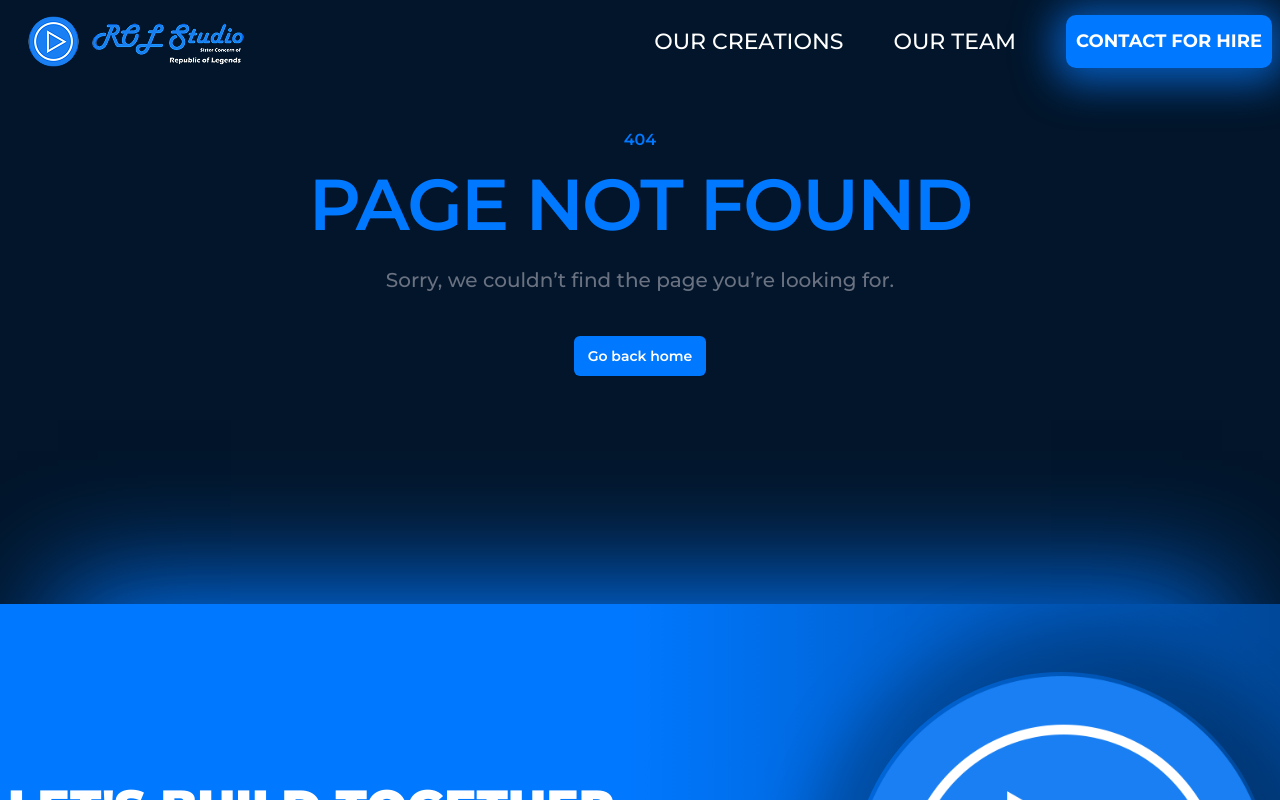
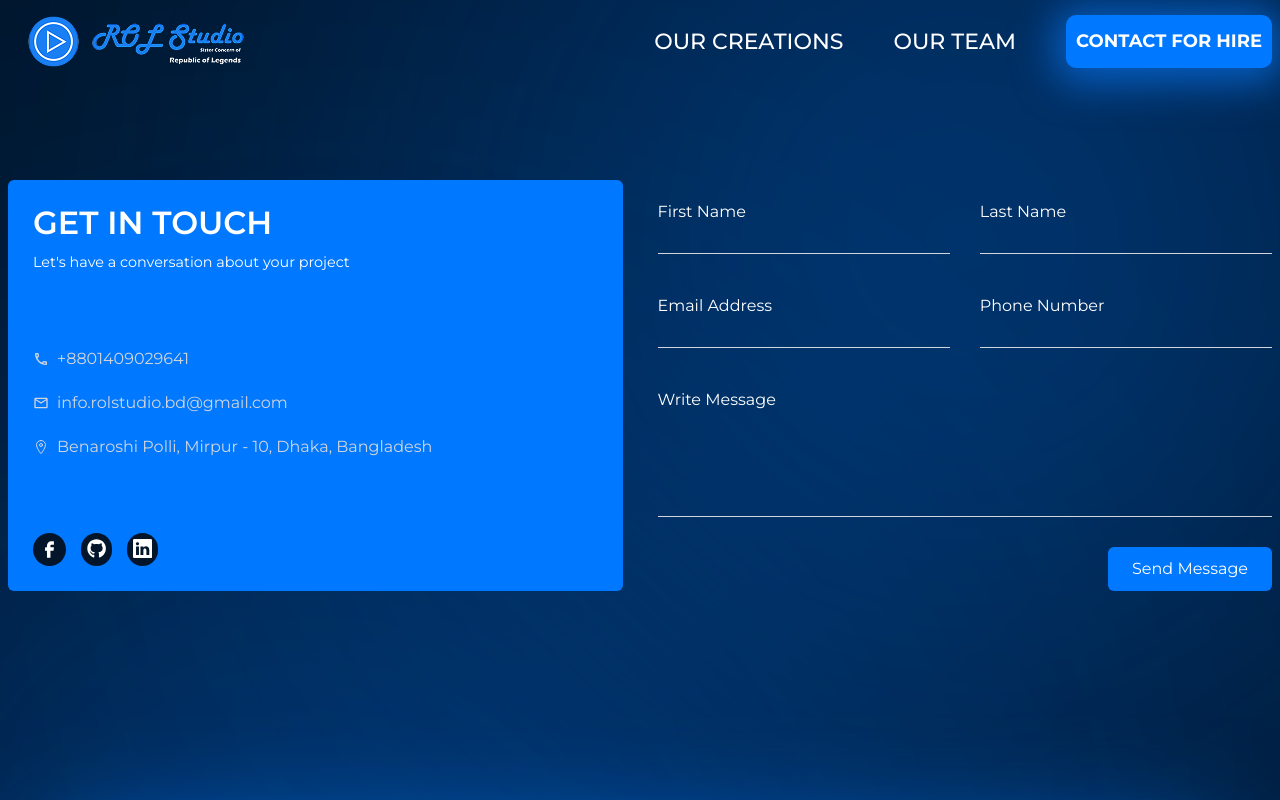
Before and after one commit to rameem2003/rol-studio-bangladesh, a Next.js app: page /contact in a window 1280 px wide. Before the commit this address had no page. Shown: the top 800 px of the page. Built offline with nearby package versions, Linux system fonts and the light colour scheme.

Commit message:
contact page, navigation update

```diff
--- /dev/null
+++ b/src/app/contact/page.jsx
@@ -0,0 +1,126 @@
+import React from "react";
+import Container from "@/components/resuseable/Container";
+// react icons
+import { MdOutlineCall, MdOutlineEmail } from "react-icons/md";
+import { IoLocationOutline } from "react-icons/io5";
+import { CgFacebook } from "react-icons/cg";
+import { BsInstagram, BsLinkedin, BsTwitter } from "react-icons/bs";
+import { FaGithub } from "react-icons/fa6";
+
+const page = () => {
+  return (
+    <main className=" py-[80px] xl:py-[180px]">
+      <Container>
+        <section className="w-full grid grid-cols-1 md:grid-cols-2 gap-[35px] boxShadow rounded-xl relative">
+          <div className="w-[300px] h-[300px] md:w-[622px] md:h-[662px] max-w-[662px] rounded-full bg-[#0078FF] blur-[320px] top-[450px] left-0 absolute z-[-1]"></div>
+          <div className="w-[300px] h-[300px] md:w-[622px] md:h-[662px] max-w-[662px] rounded-full bg-[#0078FF] blur-[320px] bottom-5  right-0 absolute z-[-1]"></div>
+          <aside className="w-full bg-[#0078FF] flex flex-col justify-between p-[25px] rounded-md">
+            <div>
+              <h1 className="text-[2rem] font-[600] leading-[35px] text-white">
+                GET IN TOUCH
+              </h1>
+              <p className="text-[0.9rem] mt-3 mb-8 text-white">
+                Let's have a conversation about your project
+              </p>
+            </div>
+
+            <div className="flex flex-col gap-[20px] text-gray-300">
+              <p className="flex items-center gap-[8px]">
+                <MdOutlineCall />
+                +8801409029641
+              </p>
+              <p className="flex items-center break-all gap-[8px]">
+                <MdOutlineEmail />
+                info.rolstudio.bd@gmail.com
+              </p>
+              <p className="flex items-center gap-[8px]">
+                <IoLocationOutline />
+                Benaroshi Polli, Mirpur - 10, Dhaka, Bangladesh
+              </p>
+            </div>
+
+            <div className="flex gap-[15px] flex-wrap text-black mt-8">
+              <a
+                href="https://www.facebook.com/rolstudiobangladesh"
+                target="_blank"
+                className="text-[1.3rem] p-1.5 cursor-pointer rounded-full bg-background text-white hover:bg-white hover:text-background transition-all duration-300  boxShadow"
+              >
+                <CgFacebook />
+              </a>
+
+              <a
+                href="https://github.com/rameem2003"
+                target="_blank"
+                className="text-[1.2rem] p-1.5 cursor-pointer rounded-full bg-background text-white hover:bg-white hover:text-background transition-all duration-300  boxShadow"
+              >
+                <FaGithub />
+              </a>
+              <a
+                href="https://www.linkedin.com/in/mahmood-hassan-rameem"
+                target="_blank"
+                className="text-[1.2rem] p-1.5 cursor-pointer rounded-full  bg-background text-white hover:bg-white hover:text-background transition-all duration-300 boxShadow"
+              >
+                <BsLinkedin />
+              </a>
+            </div>
+          </aside>
+
+          {/* form area */}
+          <form className="pt-[20px]">
+            <div className="flex flex-col sm:flex-row items-center gap-[30px]">
+              <div className="flex flex-col gap-[5px] w-full sm:w-[50%]">
+                <label className="text-[1rem] text-white">First Name</label>
+                <input
+                  type="text"
+                  className="peer border-gray-300 border-b outline-none focus:border-[#3B9DF8] w-full text-gray-400 transition-colors duration-300"
+                />
+              </div>
+
+              <div className="flex flex-col gap-[5px] w-full sm:w-[50%]">
+                <label className="text-[1rem] text-white">Last Name</label>
+                <input
+                  type="text"
+                  className="peer border-gray-300 border-b outline-none focus:border-[#3B9DF8] w-full text-gray-400 transition-colors duration-300"
+                />
+              </div>
+            </div>
+
+            <div className="flex flex-col sm:flex-row items-center gap-[30px] mt-10">
+              <div className="flex flex-col gap-[5px] w-full sm:w-[50%]">
+                <label className="text-[1rem] text-white">Email Address</label>
+                <input
+                  type="email"
+                  className="peer border-gray-300 border-b outline-none focus:border-[#3B9DF8] w-full text-gray-400 transition-colors duration-300"
+                />
+              </div>
+
+              <div className="flex flex-col gap-[5px] w-full sm:w-[50%]">
+                <label className="text-[1rem] text-white">Phone Number</label>
+                <input
+                  type="number"
+                  className="peer border-gray-300 border-b outline-none focus:border-[#3B9DF8] w-full text-gray-400 transition-colors duration-300"
+                />
+              </div>
+            </div>
+
+            <div className="flex flex-col gap-[5px] w-full mt-10">
+              <label className="text-[1rem] text-white">Write Message</label>
+              <textarea className="peer min-h-[100px] border-gray-300 border-b resize-none outline-none w-full text-gray-400 transition-colors focus:border-[#3B9DF8] duration-300"></textarea>
+            </div>
+
+            <div className="w-full flex items-center sm:items-end justify-center sm:justify-end mt-5">
+              <button
+                type="submit"
+                className="dark:border-slate-700 py-2.5 px-6 bg-[#0078FF] cursor-pointer text-white rounded-md text-[1rem] mt-[10px] w-max"
+              >
+                Send Message
+              </button>
+            </div>
+          </form>
+        </section>
+      </Container>
+    </main>
+  );
+};
+
+export default page;
--- a/src/assets/data/teams.js
+++ b/src/assets/data/teams.js
@@ -6,31 +6,31 @@ export const teams = [
     role: "Full Stack Developer, Founder & CEO",
   },
   {
-    id: 1,
+    id: 2,
     name: "MD. Rakibul Islam",
     image: "/rakib.jpg",
     role: "Full Stack Developer",
   },
   {
-    id: 2,
+    id: 3,
     name: "Fahmida Yeasmin",
     image: "/fahmida.jpg",
     role: "Frontend Developer",
   },
   {
-    id: 3,
+    id: 4,
     name: "Likhon Ahmed",
     image: "/likhon.jpg",
     role: "SEO Specialist & Strategic Advisor",
   },
   {
-    id: 4,
+    id: 5,
     name: "Aysha Siddiqa",
     image: "/ayesha.jpg",
     role: "UI/UX Designer",
   },
   {
-    id: 5,
+    id: 6,
     name: "Ashikur Rahman",
     image: "/ashik.jpg",
     role: "UI/UX Designer",
--- a/src/components/common/BottomBanner.jsx
+++ b/src/components/common/BottomBanner.jsx
@@ -20,7 +20,7 @@ const BottomBanner = () => {
             </p>
 
             <Link
-              href={""}
+              href="/contact"
               className=" mt-10 py-2 2xl:py-[17px] px-3 2xl:px-[22px] inline-flex items-center justify-center gap-4 font-bold text-base md:text-lg xl:text-[25px] 2xl:text-[30px] text-white rounded-[10px] bg-background"
             >
               Get in touch <FaArrowRightLong />{" "}
--- a/src/components/common/Navigation.jsx
+++ b/src/components/common/Navigation.jsx
@@ -8,6 +8,7 @@ import { CgMenuRight } from "react-icons/cg";
 
 const Navigation = () => {
   const [scrolled, setScrolled] = useState(false);
+  const [menuToggle, setMenuToggle] = useState(false);
   const handleScroll = () => {
     const offset = window.scrollY;
     // console.log(offset);
@@ -39,7 +40,7 @@ const Navigation = () => {
               src="/logo.png"
               alt="logo"
               className=" w-[60%] md:w-full"
-              width={200}
+              width={250}
               height={100}
             />
           </Link>
@@ -58,15 +59,50 @@ const Navigation = () => {
               Our Team
             </Link>
 
-            <button className=" font-bold text-sm xl:text-[18px] text-white uppercase py-[14px] px-[10px] rounded-[10px] bg-[#0078FF] shadow-nav-button">
+            <Link
+              href="/contact"
+              className=" font-bold text-sm xl:text-[18px] text-white uppercase py-[14px] px-[10px] rounded-[10px] bg-[#0078FF] shadow-nav-button"
+            >
               Contact for Hire
-            </button>
+            </Link>
           </Flex>
 
-          <button className="block md:hidden">
+          <button
+            onClick={() => setMenuToggle(!menuToggle)}
+            className="block md:hidden"
+          >
             <CgMenuRight className=" text-3xl text-white " />
           </button>
         </Flex>
+
+        <section
+          className={`${
+            menuToggle ? "right-0" : "right-[-100%]"
+          } duration-200 ease-in-out flex items-center md:hidden flex-col gap-7 h-screen absolute top-0 pt-16 w-full z-[-1] bg-background`}
+        >
+          <Link
+            onClick={() => setMenuToggle(false)}
+            href={"/creations"}
+            className=" text-sm xl:text-[22px] text-white font-medium uppercase"
+          >
+            Our Creations
+          </Link>
+          <Link
+            onClick={() => setMenuToggle(false)}
+            href={"/teams"}
+            className=" text-sm xl:text-[22px] text-white font-medium uppercase"
+          >
+            Our Team
+          </Link>
+
+          <Link
+            onClick={() => setMenuToggle(false)}
+            href="/contact"
+            className=" font-bold text-sm xl:text-[18px] text-white uppercase py-[14px] px-[10px] rounded-[10px] bg-[#0078FF] shadow-nav-button"
+          >
+            Contact for Hire
+          </Link>
+        </section>
       </Container>
     </nav>
   );
```
